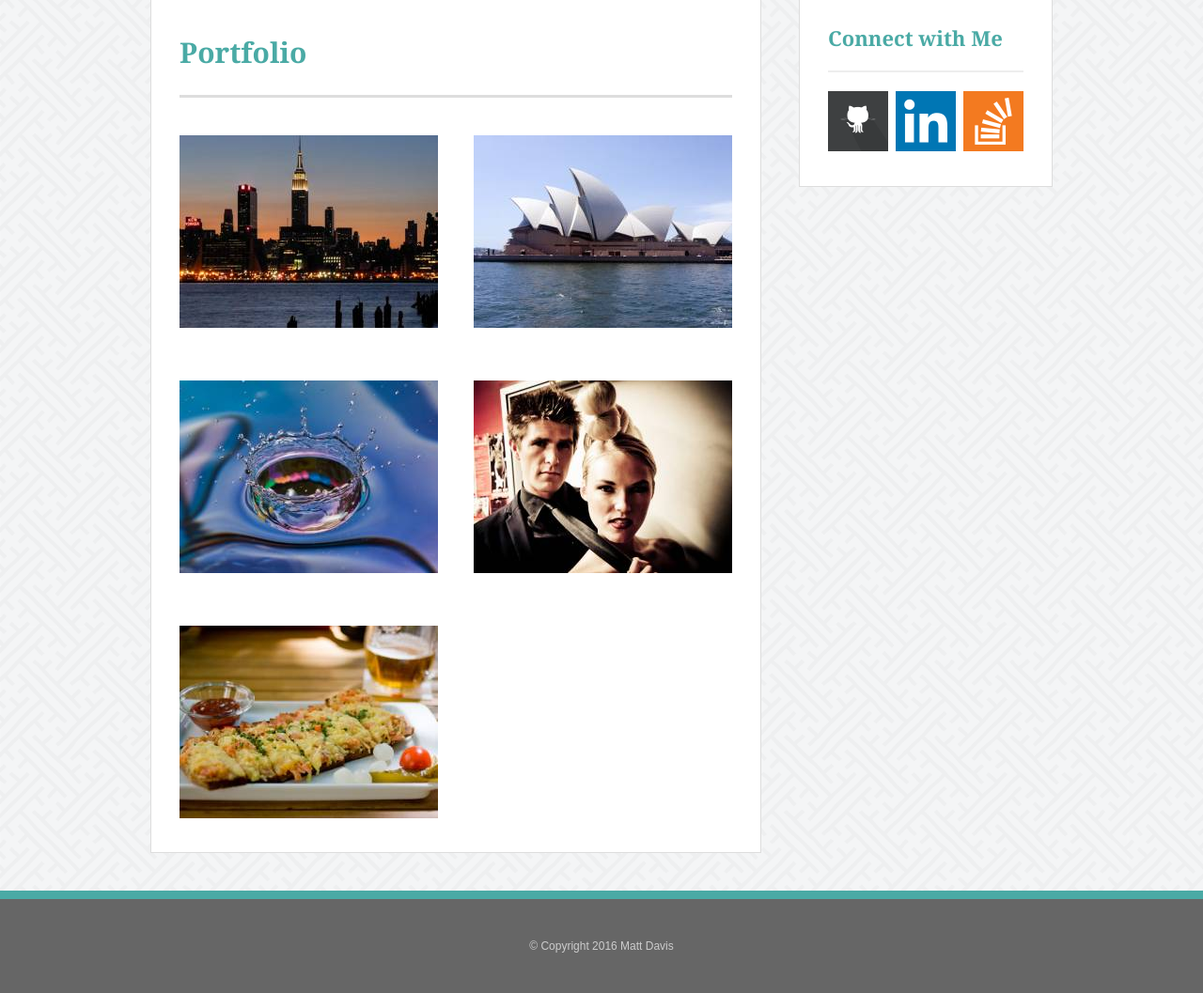
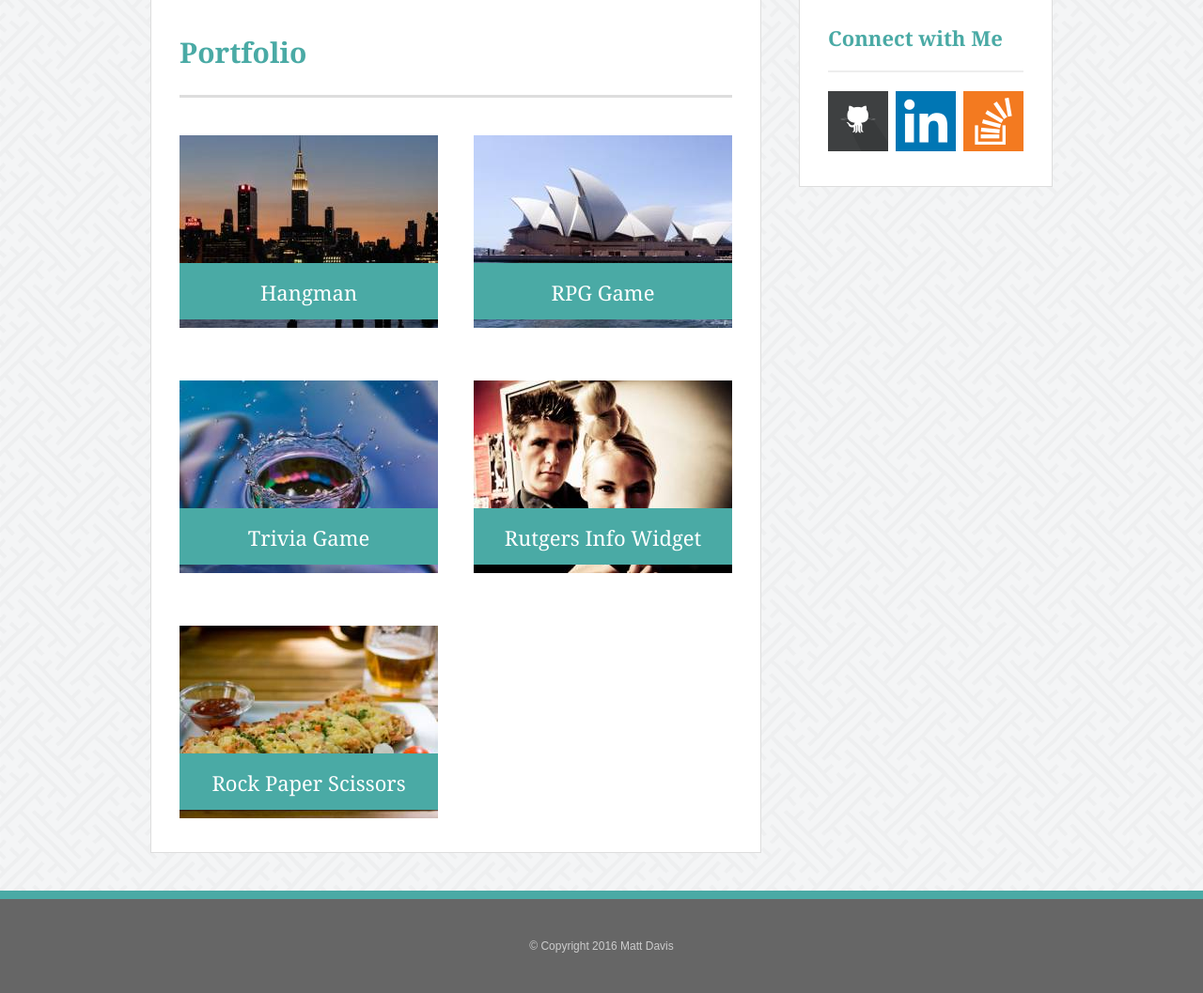
Before and after one commit to mattsplats/Basic-Portfolio, a PHP site: page /portfolio.html in a window 1280 px wide. Shown: the part 133-1190 px from the top of the page at 94% size. Run offline with PHP 8.4, Linux system fonts and the light colour scheme.

Commit message:
complete

```diff
--- a/assets/css/style.css
+++ b/assets/css/style.css
@@ -34,18 +34,11 @@ body {
 
 a {
 	color: #9999A5;
-}
-
-a:link, a:visited {
 	text-decoration: none;
 }
 
 a:hover {
 	text-decoration: underline;
-}
-
-a:active {
-	text-decoration: none;
 }
 
 h1, h2 {
@@ -79,12 +72,19 @@ textarea {
 input[type=submit] {
 	background: #4aaaa5;
 	border: 0px;
+	outline: none;
 	width: auto;
 	margin-top: 15px;
 	padding: 10px 30px;
 
 	font-size: 18px;
 	color: white;
+
+	transition: background 0.5s ease-in-out;
+}
+
+input[type=submit]:hover {
+	background: #777777;
 }
 
 
@@ -184,6 +184,11 @@ footer {
 	margin: 20px 0;
 }
 
+#social_images {
+	display: flex;
+	justify-content: space-between;
+}
+
 #footer_text {
 	font-size: 12px;
 	color: #cccccc;
@@ -196,14 +201,29 @@ footer {
 }
 
 /* portfolio.html only */
-.portfolio_pic_left {
+.portfolio_pic_left, .portfolio_pic_right {
 	margin: 20px 0px 31px 0px;
+	position: relative;
 	float: left;
 }
 
 .portfolio_pic_right {
-	margin: 20px 0px 31px 0px;
 	float: right;
 }
 
+.portfolio_pic_text_block {
+	background: #4aaaa5;
+	width: 100%;
+	height: 44px;
+	margin-top: 136px;
+	padding-top: 16px;
+	position: absolute;
+	float: left;
+
+	font-family: 'Georgia', Times, Times New Roman, serif;
+	font-size: 22px;
+	color: white;
+	text-align: center;
+}
+
 /* contact.html only */
--- a/portfolio.html
+++ b/portfolio.html
@@ -30,23 +30,40 @@
 				<div id="content_margins">
 					<h1>Portfolio</h1>
 					<div id="content_grey_line"></div>
-					<div class="portfolio_pic_left"><img src="assets/images/portfolio_1.jpg" alt="Hangman"></div>
-					<div class="portfolio_pic_right"><img src="assets/images/portfolio_2.jpg" alt="RPG Game"></div>
-					<div class="portfolio_pic_left"><img src="assets/images/portfolio_3.jpg" alt="Trivia Game"></div>
-					<div class="portfolio_pic_right"><img src="assets/images/portfolio_4.jpg" alt="Rutgers Info Widget"></div>
-					<div class="portfolio_pic_left"><img src="assets/images/portfolio_5.jpg" alt="Rock Paper Scissors"></div>
+					<div class="portfolio_pic_left">
+						<div class="portfolio_pic_text_block">Hangman</div>
+						<img src="assets/images/portfolio_1.jpg" alt="Hangman">
+					</div>
+					<div class="portfolio_pic_right">
+						<div class="portfolio_pic_text_block">RPG Game</div>
+						<img src="assets/images/portfolio_2.jpg" alt="RPG Game">
+					</div>
+					<div class="portfolio_pic_left">
+						<div class="portfolio_pic_text_block">Trivia Game</div>
+						<img src="assets/images/portfolio_3.jpg" alt="Trivia Game">
+					</div>
+					<div class="portfolio_pic_right">
+						<div class="portfolio_pic_text_block">Rutgers Info Widget</div>
+						<img src="assets/images/portfolio_4.jpg" alt="Rutgers Info Widget">
+					</div>
+					<div class="portfolio_pic_left">
+						<div class="portfolio_pic_text_block">Rock Paper Scissors</div>
+						<img src="assets/images/portfolio_5.jpg" alt="Rock Paper Scissors">
+					</div>
 				</div>
 			</section>
 
-			<section id="connect_with_me">
+			<aside id="connect_with_me">
 				<div id="connect_margins">
 					<h2>Connect with Me</h2>
 					<div id="connect_grey_line"></div>
 					<div id="social_images">
-						<img src="assets/images/social_github.png" alt="GitHub"><img id="connect_icon_middle" src="assets/images/social_linkedin.png" alt="LinkedIn"><img src="assets/images/social_stackoverflow.png" alt="StackOverflow">
+						<a href="https://github.com/mattsplats" target="_blank"><img src="assets/images/social_github.png" alt="GitHub"></a>
+						<a href="https://www.linkedin.com/in/matt-davis-1a6700125" target="_blank"><img id="connect_icon_middle" src="assets/images/social_linkedin.png" alt="LinkedIn"></a>
+						<a href="https://stackexchange.com/users/8879280/m-davis" target="_blank"><img src="assets/images/social_stackoverflow.png" alt="StackOverflow"></a>
 					</div>
 				</div>
-			</section>
+			</aside>
 		</div>
 
 		<!-- sticky footer "push" -->
```
Also changed, not shown: contact.html (+5 -4 lines), index.html (+5 -3 lines).
